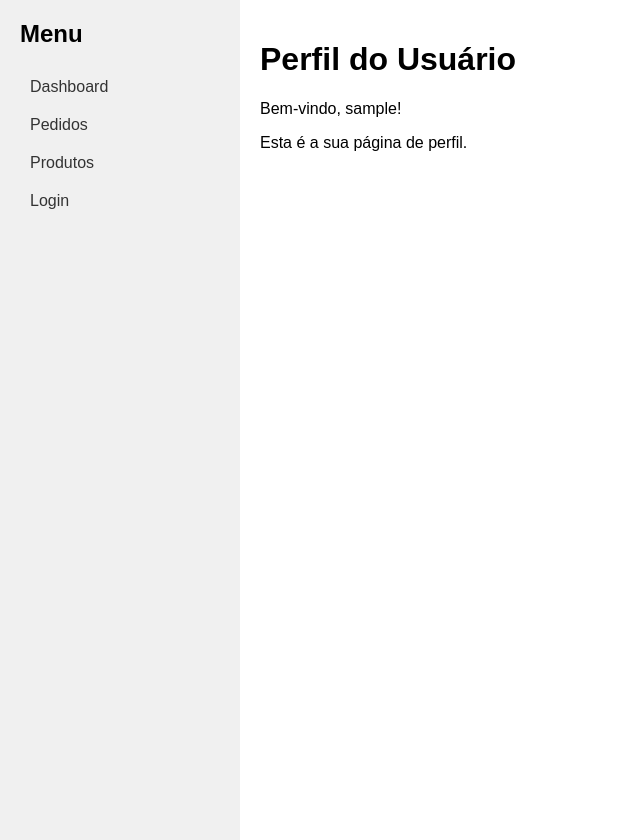
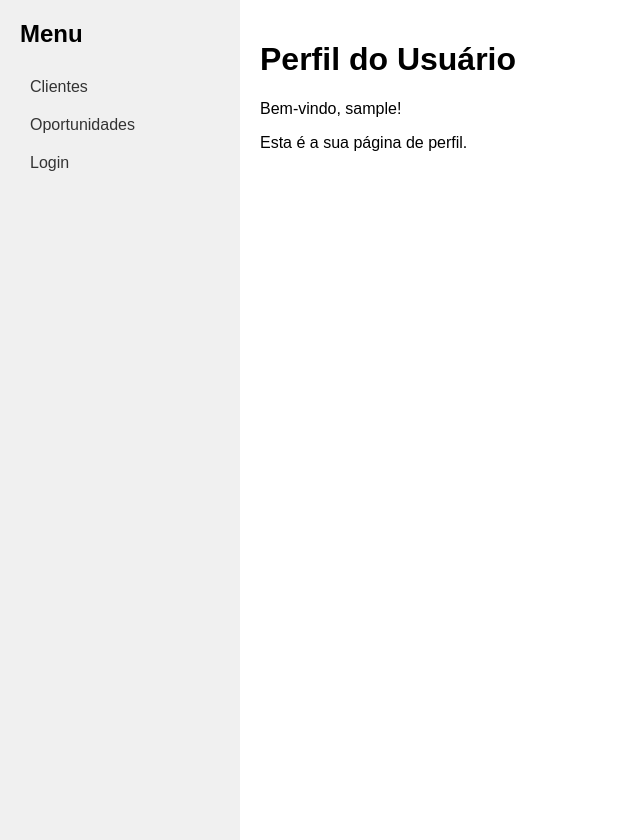
Before and after one commit to Lucas-Juliao/SISTEMA_ERP, a Flask app: page /usuario in a window 1280 px wide. Shown: the whole page, without its empty margins (0-640 px from the left). Run offline with Flask 3, Linux system fonts and the light colour scheme; the visitor is signed in with stand-in values (Sample User, id 1).

Commit message:
feat: Estrutura a aplicação como um CRM
Converte a base da aplicação de um ERP para um CRM.

Esta alteração reestrutura a aplicação para servir como um sistema de Gerenciamento de Relacionamento com o Cliente (CRM).

- As rotas principais foram alteradas para /clientes e /oportunidades.
- Os templates foram renomeados e atualizados para refletir a nova estrutura.
- O menu de navegação foi modificado para corresponder às novas seções do CRM.

```diff
--- a/app.py
+++ b/app.py
@@ -4,16 +4,16 @@ app = Flask(__name__)
 app.secret_key = 'uma_chave_secreta_muito_segura' # Troque por uma chave segura em produção
 
 @app.route('/')
-def dashboard():
-    return render_template('dashboard.html')
+def index():
+    return redirect(url_for('clientes'))
 
-@app.route('/pedidos')
-def pedidos():
-    return render_template('pedidos.html')
+@app.route('/clientes')
+def clientes():
+    return render_template('clientes.html')
 
-@app.route('/produtos')
-def produtos():
-    return render_template('produtos.html')
+@app.route('/oportunidades')
+def oportunidades():
+    return render_template('oportunidades.html')
 
 @app.route('/login', methods=['GET', 'POST'])
 def login():
--- a/templates/base.html
+++ b/templates/base.html
@@ -1,18 +1,17 @@
 <!DOCTYPE html>
 <html lang="pt-br">
 <head>
-    <meta charset="UTF-ag">
+    <meta charset="UTF-8">
     <meta name="viewport" content="width=device-width, initial-scale=1.0">
-    <title>ERP System</title>
+    <title>CRM System</title>
     <link rel="stylesheet" href="{{ url_for('static', filename='style.css') }}">
 </head>
 <body>
     <div class="sidebar">
         <h2>Menu</h2>
         <ul>
-            <li><a href="/">Dashboard</a></li>
-            <li><a href="/pedidos">Pedidos</a></li>
-            <li><a href="/produtos">Produtos</a></li>
+            <li><a href="/clientes">Clientes</a></li>
+            <li><a href="/oportunidades">Oportunidades</a></li>
             <li><a href="/login">Login</a></li>
         </ul>
     </div>
--- /dev/null
+++ b/templates/clientes.html
@@ -0,0 +1,6 @@
+{% extends "base.html" %}
+
+{% block content %}
+<h1>Clientes</h1>
+<p>Esta é a página para gerenciar os clientes.</p>
+{% endblock %}
--- a/templates/dashboard.html
+++ /dev/null
@@ -1,6 +0,0 @@
-{% extends "base.html" %}
-
-{% block content %}
-<h1>Dashboard</h1>
-<p>Bem-vindo ao painel do sistema ERP.</p>
-{% endblock %}
--- /dev/null
+++ b/templates/oportunidades.html
@@ -0,0 +1,6 @@
+{% extends "base.html" %}
+
+{% block content %}
+<h1>Oportunidades</h1>
+<p>Esta é a página para gerenciar as oportunidades de negócio.</p>
+{% endblock %}
--- a/templates/pedidos.html
+++ /dev/null
@@ -1,6 +0,0 @@
-{% extends "base.html" %}
-
-{% block content %}
-<h1>Pedidos</h1>
-<p>Esta é a página para gerenciar os pedidos.</p>
-{% endblock %}
--- a/templates/produtos.html
+++ /dev/null
@@ -1,6 +0,0 @@
-{% extends "base.html" %}
-
-{% block content %}
-<h1>Produtos</h1>
-<p>Esta é a página para gerenciar os produtos.</p>
-{% endblock %}
```
